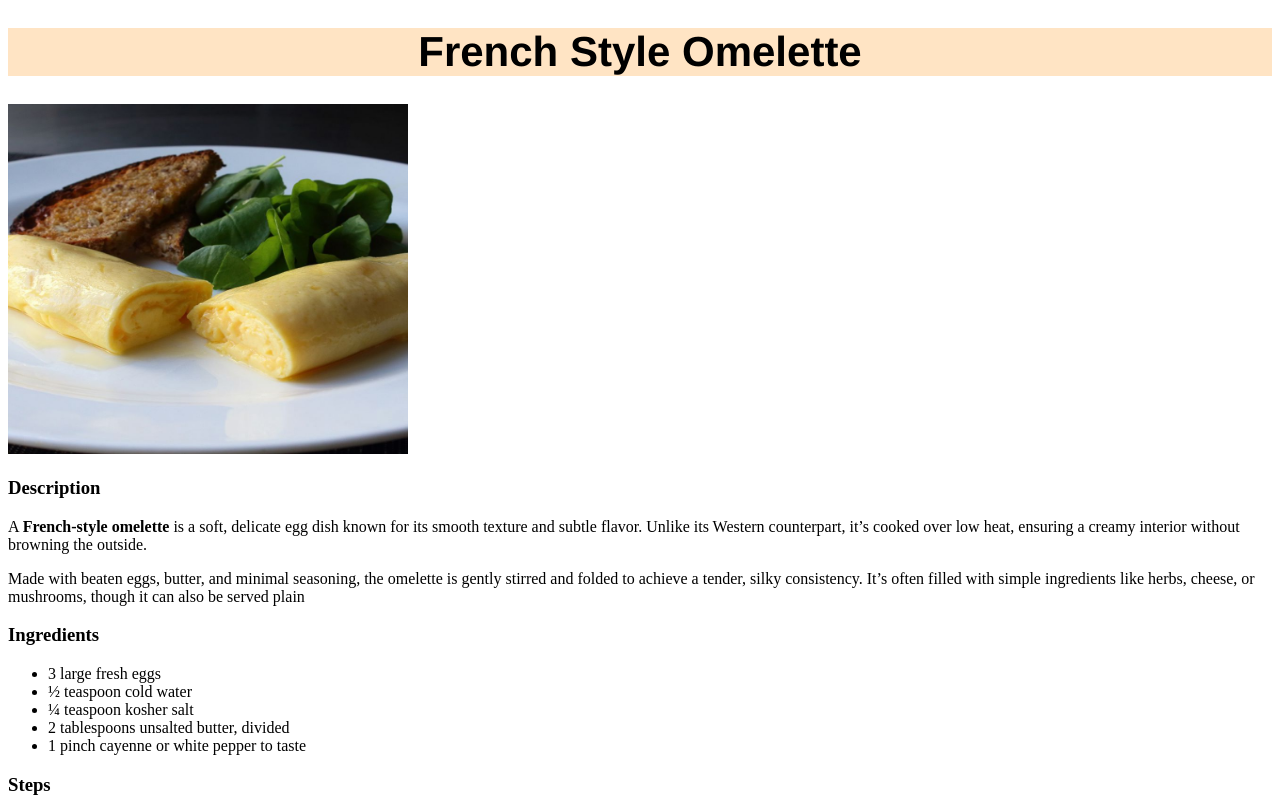
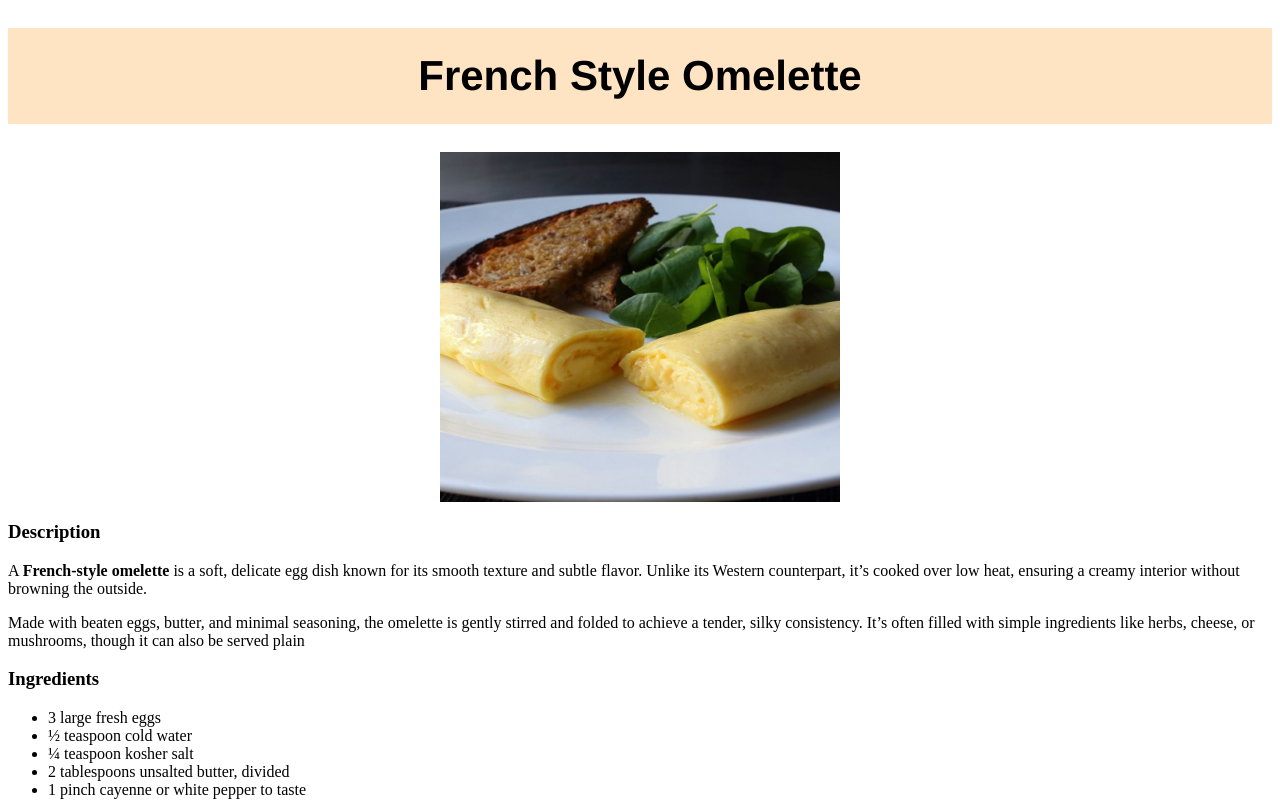
Before and after one commit to Arn412/odin-recipes, a plain HTML site: page recipes/omelette.html in a window 1280 px wide. Shown: the top 802 px of the page. Drawn offline with Linux system fonts and the light colour scheme.

Commit message:
centered the images in recipe pages

```diff
--- a/recipes/omelette.html
+++ b/recipes/omelette.html
@@ -10,7 +10,7 @@
 
 <body>
     <h1 class="title">French Style Omelette</h1>
-    <img src="omelette.jpg" width="400" height="350">
+    <img class="image" src="omelette.jpg" width="400" height="350">
     <h3>Description</h3>
     <p>
         A <strong>French-style omelette</strong> is a soft, delicate egg dish known for its smooth texture and subtle
--- a/style.css
+++ b/style.css
@@ -3,6 +3,7 @@
     background-color: bisque;
     font-family: 'helvetica', sans-serif;
     font-size: 42px;
+    padding: 24px 12px;
 }
 
 .link {
@@ -11,3 +12,9 @@
     font-size: 28px;
 
 }
+
+.image {
+    display: block;
+    margin: 0 auto;
+
+}
```
Also changed, not shown: recipes/macncheese.html (+1 -1 lines), recipes/spaghetti.html (+1 -1 lines).
